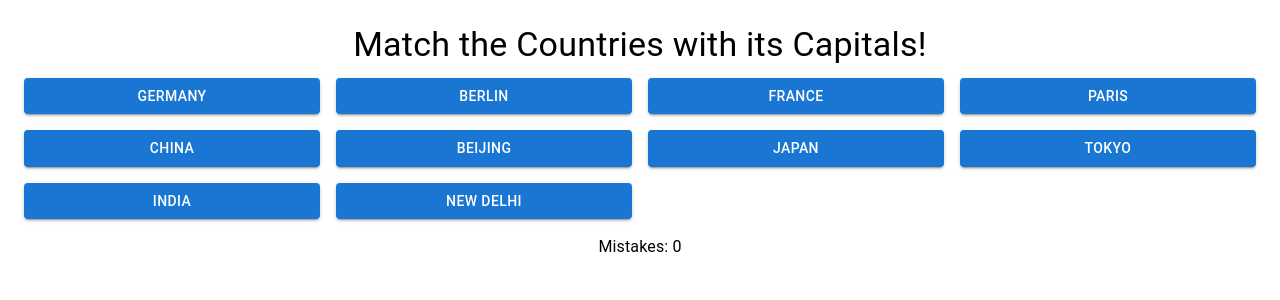
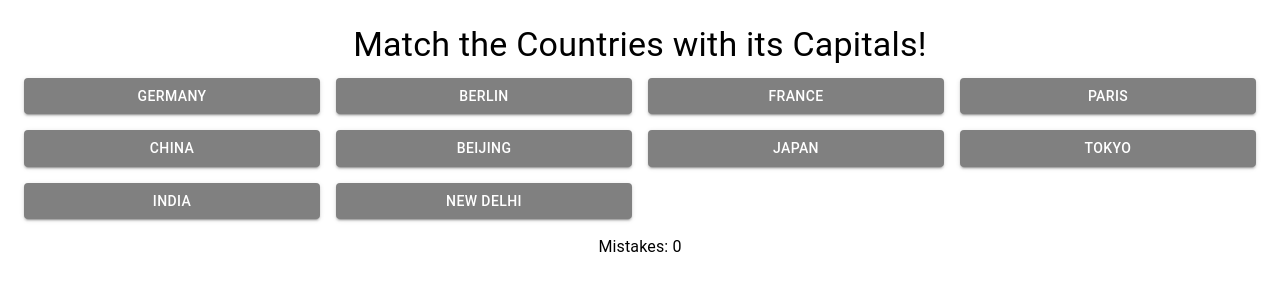
Before and after one commit to Rudy1405/match-countries-and-capitals-game, a React (Create React App) app: page / in a window 1280 px wide. Shown: the top 300 px of the page. Built offline with nearby package versions, Linux system fonts and the light colour scheme.

Commit message:
add styling dynamic logic to button component

```diff
--- a/src/components/GameButton.tsx
+++ b/src/components/GameButton.tsx
@@ -9,12 +9,24 @@ interface GameButtonProps {
 }
 
 const GameButton: React.FC<GameButtonProps> = ({label, state, onClick}) => {
+    const setButtonStyle = () => {
+        switch (state) {
+            case 'correct':
+                return {backgroundColor: '#00FF00', color: '#fff'};
+            case 'wrong':
+                return {backgroundColor: '#FF0000', color: '#fff'};
+            case 'active':
+                return {backgroundColor: '#0000FF', color: '#fff'};
+            default:
+                return {backgroundColor: '#808080', color: '#fff'};
+        }
+    }
 
     return (
         <Button
             variant="contained"
             fullWidth
-            style={{color: '#fff'}}
+            style={setButtonStyle()}
             onClick={onClick}
             disabled={state === 'correct' || state === 'wrong'}
         >
```
